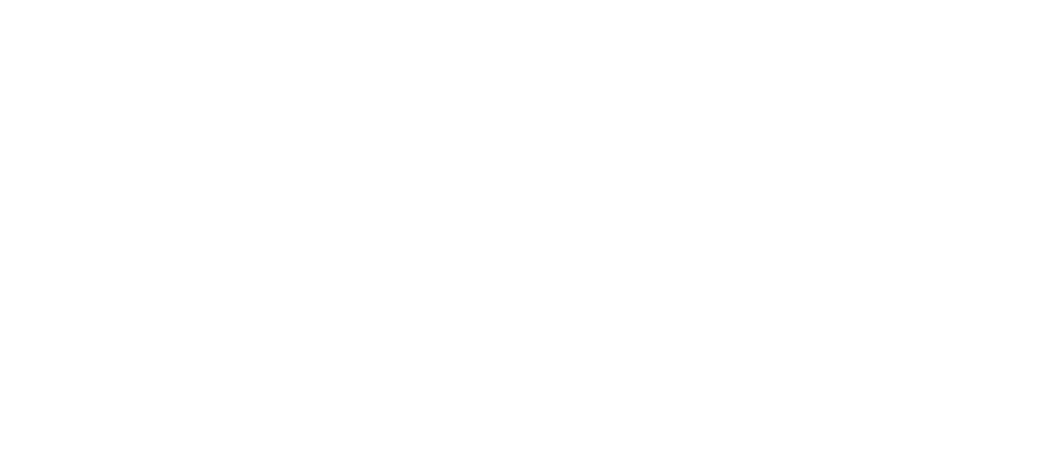
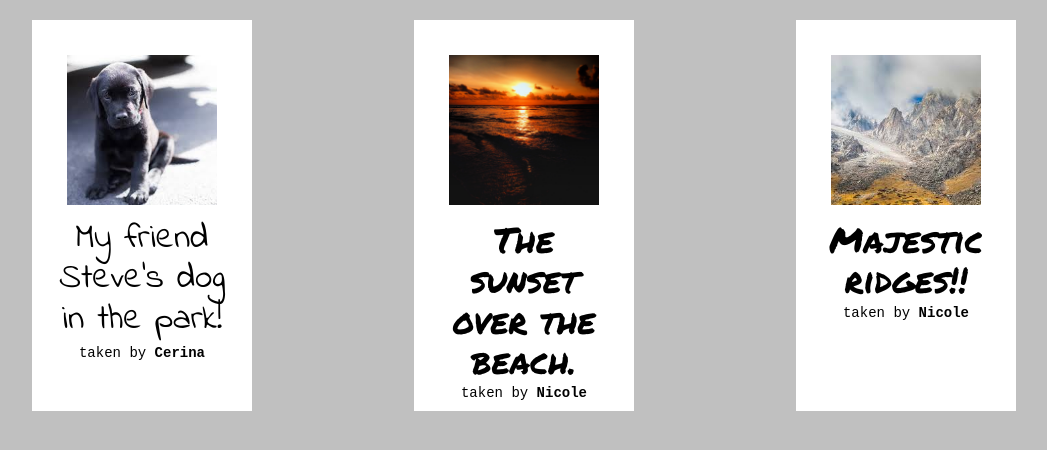
Before and after one commit to bakeehan/nycda-exercise_object-oriented-mini-challenges, a plain HTML site: page index.html in a window 1280 px wide. Shown: the whole page, without its empty margins (116-1163 px from the left). Drawn offline with nearby package versions, Linux system fonts and the light colour scheme; a web font is replaced by a local one.

Commit message:
did everything

```diff
--- a/index.html
+++ b/index.html
@@ -2,8 +2,19 @@
 <html>
 <head>
 	<title>OO JavaScript Mini Challenges</title>
+	<link rel="stylesheet" type="text/css" href="https://necolas.github.io/normalize.css/8.0.0/normalize.css">
+	<link href="https://fonts.googleapis.com/css?family=Indie+Flower|Overpass+Mono|Permanent+Marker" rel="stylesheet">
+	<link rel="stylesheet" type="text/css" href="styles.css">
 </head>
 <body>
 
+<div id="gallery"></div>
+
+<script src="scripts/multipiler.js"></script>
+<script src="scripts/gallery.js"></script>
+<script src="scripts/people.js"></script>
+
+<script src="scripts/galleryfunctional.js"></script>
+
 </body>
 </html>
--- a/scripts/gallery.js
+++ b/scripts/gallery.js
@@ -1 +1,23 @@
 // Implement an object model that allows you to store strings that represent a Photo. Your model should include an Album object that can contain many Photo objects in its photos attribute. Each Album should allow you to add a new photo, list all photos, and access a specific photo by the order it was added. Each Photo should store the photo's file name and the location the photo was taken in as strings. Create instances of each object defined to prove that your object model works.
+
+function Photo (path, description, location, photographer) {
+	this.path = path;
+	this.description = description;
+	this.location = location;
+}
+
+var puppy = new Photo ("images/dog.jpg", "My friend Steve's dog in the park!", "Belgium", "Cerina");
+
+var sunset = new Photo ("images/sunset.png", "The sunset over the beach.", "Cape Cod", "Nicole");
+
+var mountain = new Photo ("images/mountain.gif", "Majestic ridges!!", "The Alps", "Nicole");
+
+function Album (name, curator) {
+	this.name = name;
+	this.curator = curator;
+	this.photos = [];
+}
+
+var landscapes = new Album ("Lanscape Photos", "Cerina");
+
+landscapes.photos.push(sunset, mountain);
--- /dev/null
+++ b/scripts/galleryfunctional.js
@@ -0,0 +1,42 @@
+// Extra Challenge: If you have time and are looking for an extra challenge try using your solution to problem 2 to create a simple one page photo gallery. This page should display all photos stored in your photo gallery object. Try your best to implement modern design trends
+
+var gallery = {array: []};
+
+function Photo (path, description, location, photographer) {
+	this.path = path;
+	this.description = description;
+	this.location = location;
+	this.photographer = photographer;
+	gallery.array.push(this);
+}
+
+var puppy = new Photo ("images/dog.jpg", "My friend Steve's dog in the park!", "Belgium", "Cerina");
+
+var sunset = new Photo ("images/sunset.png", "The sunset over the beach.", "Cape Cod", "Nicole");
+
+var mountain = new Photo ("images/mountain.gif", "Majestic ridges!!", "The Alps", "Nicole");
+
+var pageGal = document.getElementById("gallery");
+
+for (i=0;i<gallery.array.length;i++) {
+	if (gallery.array[i].photographer == "Cerina") {
+		var font = "Indie Flower, cursive";
+	}
+	else if (gallery.array[i].photographer == "Nicole") {
+		var font = "Permanent Marker, cursive";
+	}
+	var img = gallery.array[i].path;
+	pageGal.innerHTML += "<div class='image'><img src='" + img + "'><h3 style='font-family:" + font + "'>" + gallery.array[i].description + "</h3> taken by <b>" + gallery.array[i].photographer + "</b></div>";
+}
+
+function Album (name, curator) {
+	this.name = name;
+	this.curator = curator;
+	this.photos = [];
+}
+
+var landscapes = new Album ("Lanscape Photos", "Cerina");
+
+landscapes.photos.push(sunset, mountain);
+
+ // and if you are looking for even more then give a user the option to press a button to animate the images on the page somehow. Have fun!
--- a/scripts/multipiler.js
+++ b/scripts/multipiler.js
@@ -1 +1,21 @@
 // Create an object called Multiplier with two methods: multiply and getCurrentValue. multiply should initially return the number supplied * 1 and from then on whatever the current value is times the number supplied.getCurrentValue should return the last answer returned from multiply.
+
+function Multiplier (number) {
+	this.number = number;
+	this.getCurrentValue = 1;
+	this.multiply = function (number) {
+		var newNumber = number * this.getCurrentValue;
+		this.getCurrentValue = newNumber;
+		// console.log(this.getCurrentValue);
+	}
+	this.multiply(this.number);
+}
+
+// var test = new Multiplier (6);
+// console.log(test.getCurrentValue);
+// test.multiply(2);
+// console.log(test.getCurrentValue);
+// test.multiply(10);
+// console.log(test.getCurrentValue);
+// test.multiply(5);
+// console.log(test.getCurrentValue);
--- a/scripts/people.js
+++ b/scripts/people.js
@@ -1 +1,41 @@
 // Create a prototypical Person object. From this object, extend a Teacher object and a Student object. Each of these objects should have attributes and methods pertinent to what they describe. Also create a School object that should be able to store instances of students and teachers. Make sure to write code afterwards that creates instances of these objects to make sure that what you've written works well and you're able to store the necessary data in each object.
+
+function School (name, location) {
+	this.name = name;
+	this.people = [];
+	this.location = location;
+}
+
+var highland = new School ("Highland Regional High", "Blackwood");
+
+function Person (staff, student, name, gender, school) {
+	this.staff = staff;
+	this.student = student;
+	this.name = name;
+	this.person = true;
+	this.gender = gender;
+	this.school = school;
+	let go = school.people;
+	let send = function (where, folk) {
+		where.push(folk);
+	}
+	send (go, this);
+}
+
+function Teacher (subject, name, gender, school) {
+	Person.apply (this, [true, false, name, gender, school]);
+	this.subject = subject;
+}
+
+var degrassi = new Teacher ("English", "Miss Degrassi", "f", highland);
+
+function Student (gpa, honor, name, gender, grad, school) {
+	Person.apply (this, [false, true, name, gender, school]);
+	this.gpa = gpa;
+	this.honor = honor;
+	this.grad = grad;
+}
+
+var adam = new Student (4.3, true, "Adam", "m", 2008, highland);
+
+// console.log(highland.people);
--- a/styles.css
+++ b/styles.css
@@ -0,0 +1,31 @@
+body {
+	background-color: silver;
+	font-family: 'Overpass Mono', monospace;
+	font-size: 14px;
+}
+
+#gallery {
+	display: flex;
+	margin: 0 auto;
+	width: 80%;
+	justify-content: space-between;
+}
+
+.image {
+	background-color: white;
+	width:200px;
+	margin:20px;
+	text-align: center;
+	padding:10px;
+}
+
+.image img {
+	width:150px;
+	margin:25px 25px 10px;
+}
+
+h3 {
+	margin:0 10px 5px;
+	font-weight: normal;
+	font-size:2.5em;
+}
```
Also changed, not shown: images/dog.jpg (added), images/mountain.gif (added), images/sunset.png (added), 1 other file.
